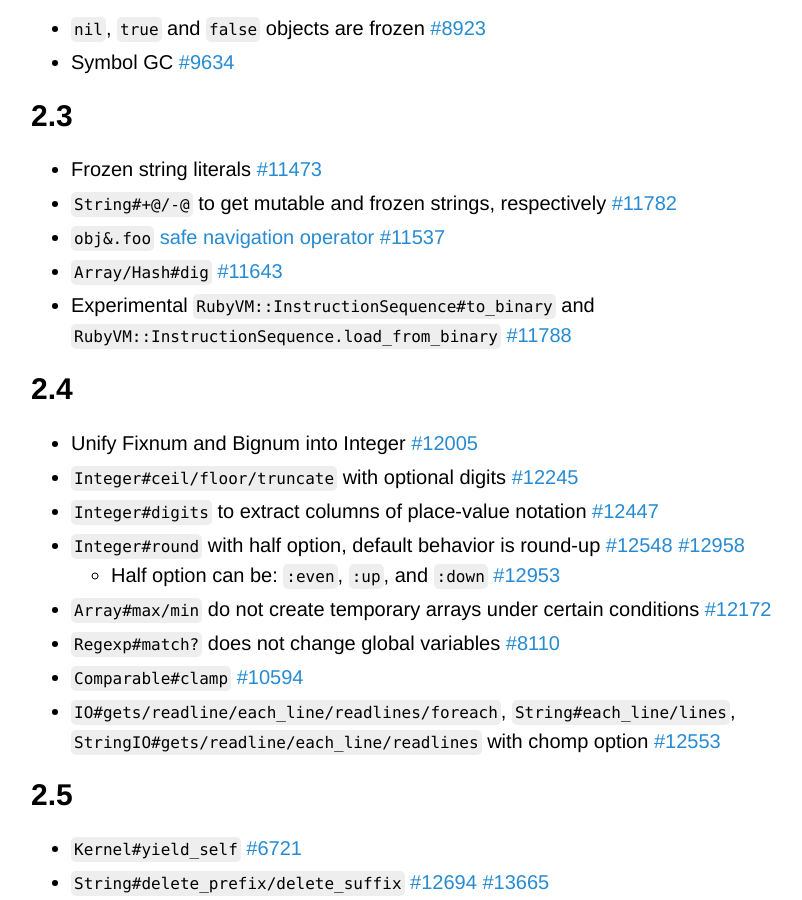
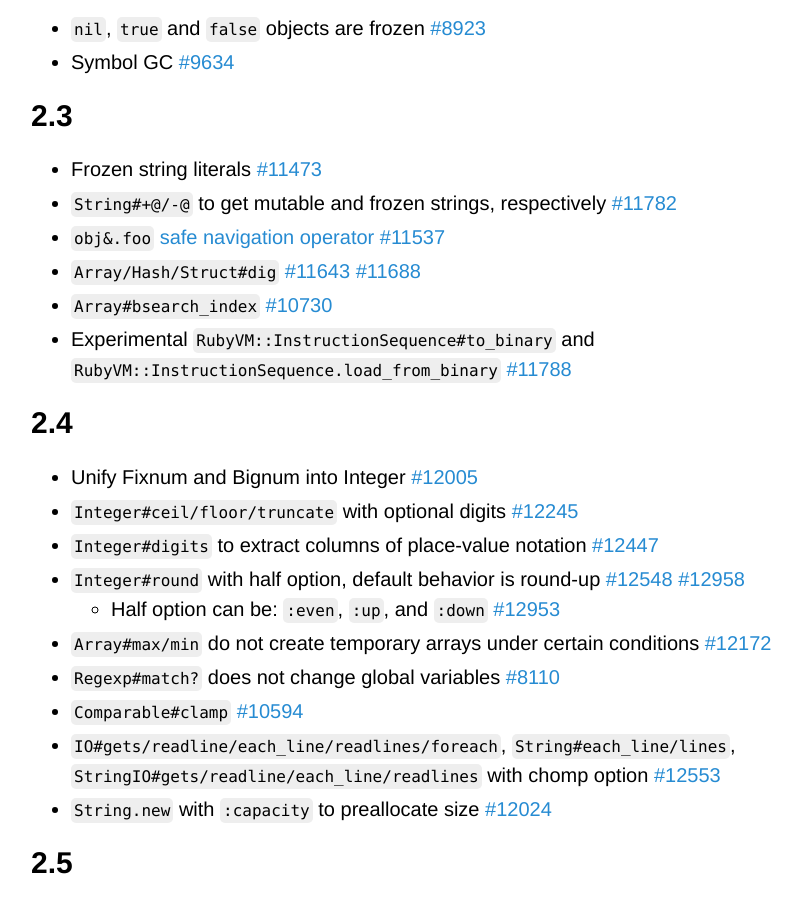
Before and after one commit to Maumagnaguagno/maumagnaguagno.github.io, a Jekyll site: the page built from ruby-versions.md, in a window 1280 px wide and 900 px high, scrolled down 1859 px. Shown: the whole window, without its empty margins (229-1031 px from the left). Built offline with Jekyll 4.4.1, drawn with Linux system fonts in a browser that asks for light colours; our own code applies the rules of GitHub Pages for plain Markdown files.

Commit message:
Add more features to Ruby Versions

```diff
--- a/ruby-versions.md
+++ b/ruby-versions.md
@@ -63,7 +63,8 @@ This is a reminder of how Ruby evolved through time.
 - Frozen string literals [#11473]({{ issue }}11473)
 - ``String#+@/-@`` to get mutable and frozen strings, respectively [#11782]({{ issue }}11782)
 - ``obj&.foo`` [safe navigation operator](https://en.wikipedia.org/wiki/Safe_navigation_operator) [#11537]({{ issue }}11537)
-- ``Array/Hash#dig`` [#11643]({{ issue }}11643)
+- ``Array/Hash/Struct#dig`` [#11643]({{ issue }}11643) [#11688]({{ issue }}11688)
+- ``Array#bsearch_index`` [#10730]({{ issue }}10730)
 - Experimental ``RubyVM::InstructionSequence#to_binary`` and ``RubyVM::InstructionSequence.load_from_binary`` [#11788]({{ issue }}11788)
 
 ## 2.4
@@ -76,6 +77,7 @@ This is a reminder of how Ruby evolved through time.
 - ``Regexp#match?`` does not change global variables [#8110]({{ issue }}8110)
 - ``Comparable#clamp`` [#10594]({{ issue }}10594)
 - ``IO#gets/readline/each_line/readlines/foreach``, ``String#each_line/lines``, ``StringIO#gets/readline/each_line/readlines`` with chomp option [#12553]({{ issue }}12553)
+- ``String.new`` with ``:capacity`` to preallocate size [#12024]({{ issue }}12024)
 
 ## 2.5
 - ``Kernel#yield_self`` [#6721]({{ issue }}6721)
```
